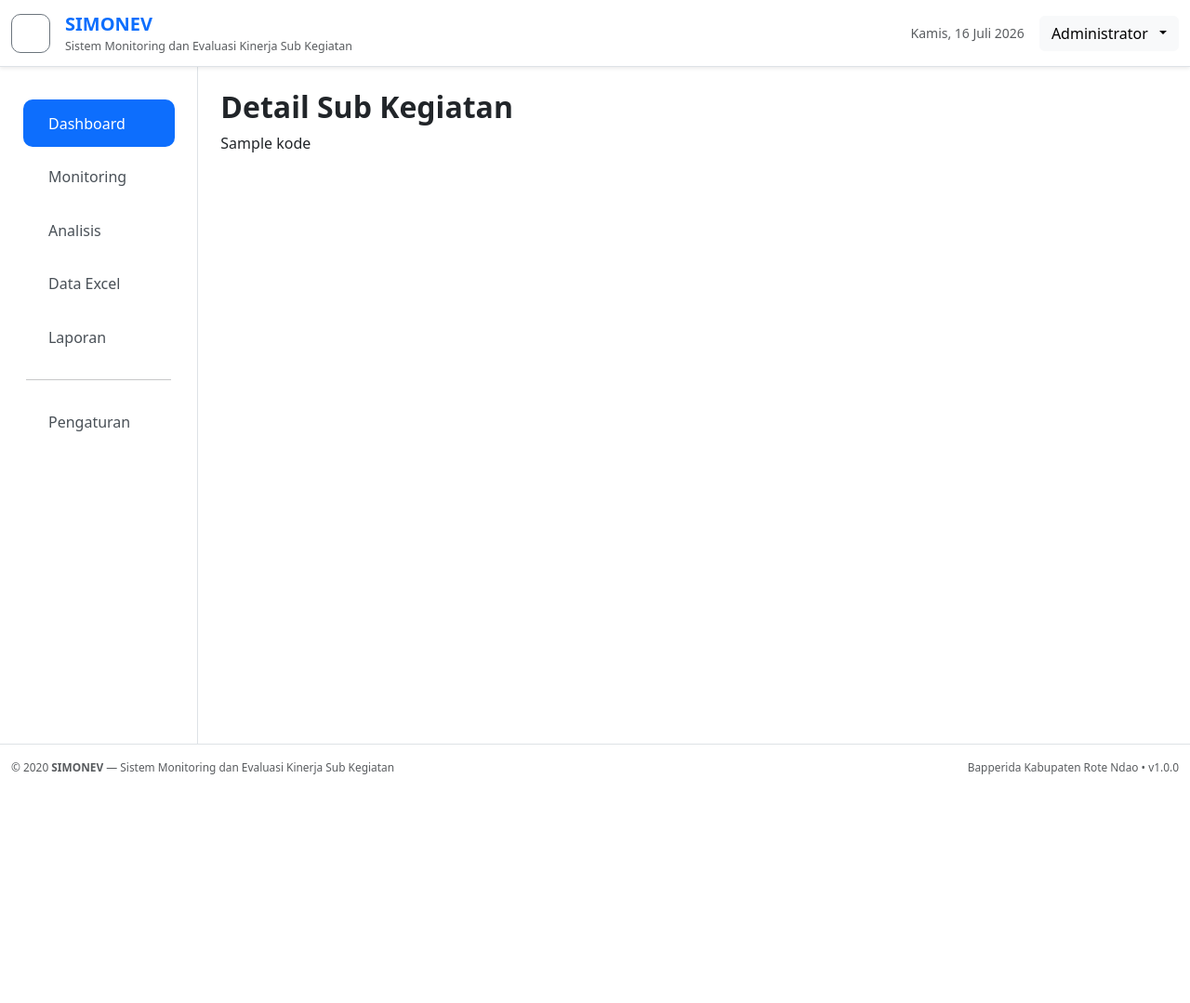
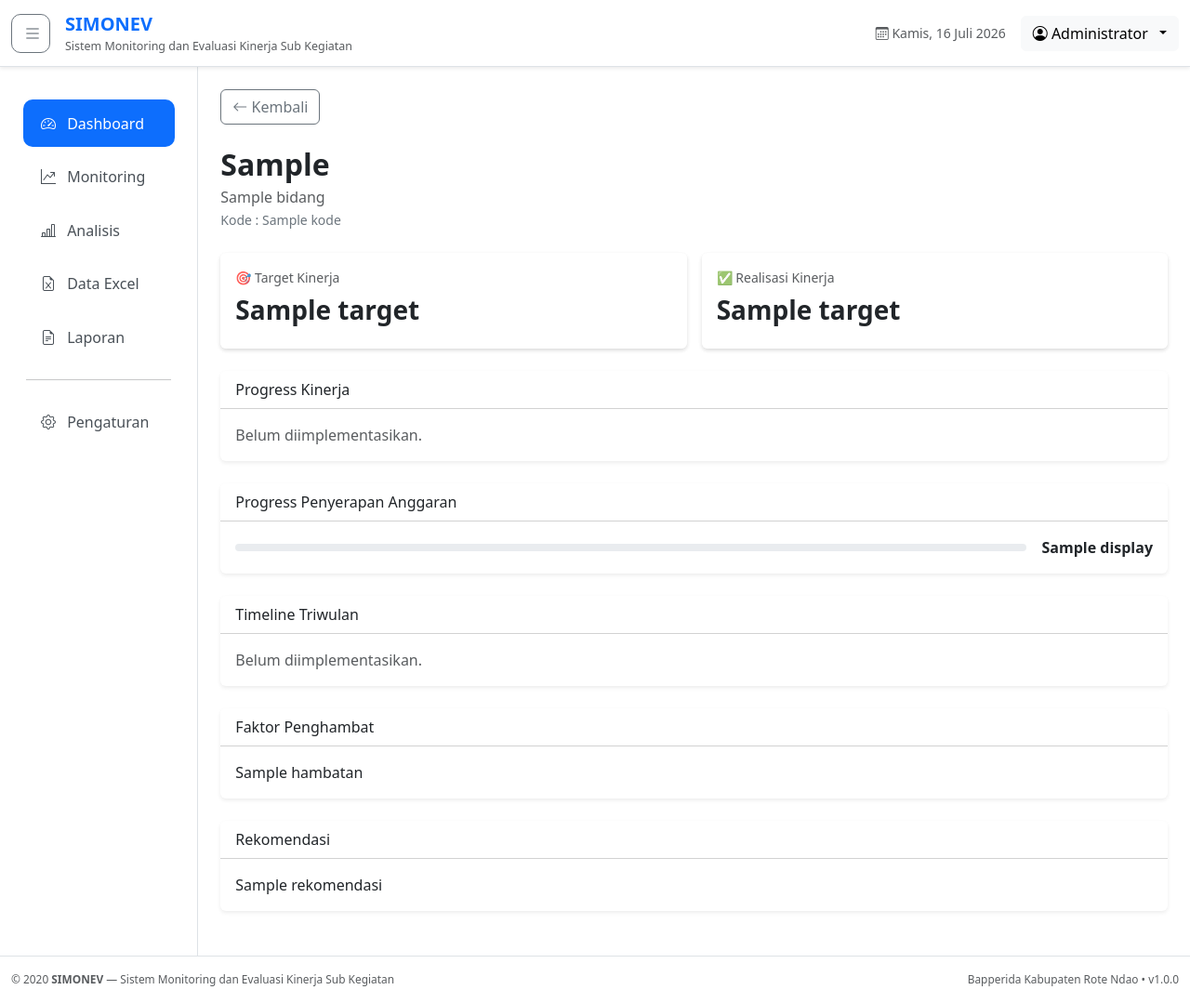
Before and after one commit to safridwirizky/simonev, a Flask app: template templates/detail.html in a window 1280 px wide. Shown: the whole page at 93% size. Before the commit the page ends 833 px from the top, so only its background shows below. Run offline with Flask 3, Linux system fonts and the light colour scheme; the template is opened without the code that fills it: most values are stand-ins (such as "Sample title", 1, 10 or a date in 2020); parts of the project's set-up code (start-up, migrations or seed data) failed here and were passed over; some libraries are stand-ins or nearby versions.

Commit message:
feat: detail page

```diff
--- /dev/null
+++ b/static/js/app.js
@@ -0,0 +1,27 @@
+document.addEventListener("DOMContentLoaded", () => {
+
+    animateProgressBars();
+
+});
+
+function animateProgressBars() {
+
+    document
+        .querySelectorAll(".progress-bar")
+        .forEach(bar => {
+
+            const progress = Number(
+                bar.dataset.progress || 0
+            );
+
+            bar.style.width = "0%";
+
+            requestAnimationFrame(() => {
+
+                bar.style.width = `${progress}%`;
+
+            });
+
+        });
+
+}
--- a/static/js/detail.js
+++ b/static/js/detail.js
@@ -0,0 +1,3 @@
+document.addEventListener("DOMContentLoaded", () => {
+
+});
--- a/templates/base.html
+++ b/templates/base.html
@@ -14,6 +14,9 @@
         </title>
 
         {{ bootstrap.load_css() }}
+
+        <link rel="stylesheet"
+              href="https://cdn.jsdelivr.net/npm/bootstrap-icons@1.11.3/font/bootstrap-icons.min.css">
 
         <link rel="stylesheet"
               href="{{ url_for('static', filename='css/styles.css') }}">
@@ -46,6 +49,11 @@
 
     {{ bootstrap.load_js() }}
 
+    <script src="{{ url_for(
+        'static',
+        filename='js/app.js'
+    ) }}"></script>
+
     <script src="https://cdn.jsdelivr.net/npm/apexcharts"></script>
 
     {% block scripts %}{% endblock %}
--- /dev/null
+++ b/templates/components/kpi_card.html
@@ -0,0 +1,29 @@
+<div class="card shadow-sm border-0 h-100">
+
+    <div class="card-body">
+
+        <div class="text-muted small">
+
+            {{ title }}
+
+        </div>
+
+        <h3 class="fw-bold mt-2">
+
+            {{ value }}
+
+            {% if subtitle %}
+
+                <small class="text-muted">
+
+                    {{ subtitle }}
+
+                </small>
+
+            {% endif %}
+
+        </h3>
+
+    </div>
+
+</div>
--- /dev/null
+++ b/templates/components/progress.html
@@ -0,0 +1,25 @@
+<div class="d-flex align-items-center gap-3">
+
+    <div class="progress flex-grow-1">
+
+        <div
+            class="progress-bar {{ status.color }}"
+            data-progress="{{ status.value }}"
+        ></div>
+
+    </div>
+
+    <span
+        class="fw-semibold text-nowrap"
+        title="
+Target : {{ status.target.display }}
+&#10;Realisasi : {{ status.realisasi.display }}
+&#10;{{ status.label }}
+"
+    >
+
+        {{ status.display }}
+
+    </span>
+
+</div>
--- a/templates/detail.html
+++ b/templates/detail.html
@@ -1,19 +1,207 @@
 {% extends "base.html" %}
 
 {% block title %}
-Detail
+{{ detail.sub_kegiatan }}
 {% endblock %}
 
 {% block content %}
 
 <div class="container-fluid">
 
-    <h2 class="fw-bold">
-        Detail Sub Kegiatan
-    </h2>
+    <!-- Header -->
 
-    <p>{{ kode }}</p>
+    <div class="mb-4">
+
+        <a
+            href="{{ url_for('dashboard.index') }}"
+            class="btn btn-outline-secondary mb-4"
+        >
+            <i class="bi bi-arrow-left"></i>
+
+            Kembali
+
+        </a>
+
+        <h2 class="fw-bold mb-1">
+
+            {{ detail.header.sub_kegiatan }}
+
+        </h2>
+
+        <div class="text-muted">
+
+            {{ detail.header.bidang }}
+
+        </div>
+
+        <small class="text-secondary">
+
+            Kode :
+            {{ detail.header.kode }}
+
+        </small>
+
+    </div>
+
+    <!-- KPI -->
+
+    <div class="row g-3 mb-4">
+
+        <div class="col-md-6">
+
+            <div class="card shadow-sm border-0">
+
+                {% with title="🎯 Target Kinerja",
+
+                        value=detail.kinerja.target,
+
+                        subtitle=detail.kinerja.satuan
+
+                %}
+
+                    {% include "components/kpi_card.html" %}
+
+                {% endwith %}
+
+            </div>
+
+        </div>
+
+        <div class="col-md-6">
+
+            <div class="card shadow-sm border-0">
+
+                {% with title="✅ Realisasi Kinerja",
+
+                        value=detail.kinerja.target,
+
+                        subtitle=detail.kinerja.satuan
+
+                %}
+
+                    {% include "components/kpi_card.html" %}
+
+                {% endwith %}
+
+            </div>
+
+        </div>
+
+    </div>
+
+    <!-- Progress Kinerja -->
+
+    <div class="card shadow-sm border-0 mb-4">
+
+        <div class="card-header bg-white">
+
+            Progress Kinerja
+
+        </div>
+
+        <div class="card-body">
+
+            <p class="text-muted mb-0">
+
+                Belum diimplementasikan.
+
+            </p>
+
+        </div>
+
+    </div>
+
+    <!-- Progress Anggaran -->
+
+    <div class="card shadow-sm border-0 mb-4">
+
+        <div class="card-header bg-white">
+
+            Progress Penyerapan Anggaran
+
+        </div>
+
+        <div class="card-body">
+
+            {% with status=detail.anggaran.status %}
+
+                {% include "components/progress.html" %}
+
+            {% endwith %}
+
+        </div>
+
+    </div>
+
+    <!-- Timeline -->
+
+    <div class="card shadow-sm border-0 mb-4">
+
+        <div class="card-header bg-white">
+
+            Timeline Triwulan
+
+        </div>
+
+        <div class="card-body">
+
+            <p class="text-muted mb-0">
+
+                Belum diimplementasikan.
+
+            </p>
+
+        </div>
+
+    </div>
+
+    <!-- Faktor Penghambat -->
+
+    <div class="card shadow-sm border-0 mb-4">
+
+        <div class="card-header bg-white">
+
+            Faktor Penghambat
+
+        </div>
+
+        <div class="card-body">
+
+            {{ detail.hambatan or
+            "Belum ada faktor penghambat." }}
+
+        </div>
+
+    </div>
+
+    <!-- Rekomendasi -->
+
+    <div class="card shadow-sm border-0 mb-4">
+
+        <div class="card-header bg-white">
+
+            Rekomendasi
+
+        </div>
+
+        <div class="card-body">
+
+            {{ detail.rekomendasi or
+            "Belum ada rekomendasi." }}
+
+        </div>
+
+    </div>
 
 </div>
 
 {% endblock %}
+
+{% block scripts %}
+
+<script src="{{ url_for(
+    'static',
+    filename='js/detail.js'
+) }}"></script>
+
+{% endblock %}
```
Also changed, not shown: routes/dashboard.py (+6 -1 lines), services/analytics_service.py (+157 -28 lines), services/dashboard_service.py (+9 -3 lines), static/js/dashboard.js (+25 -50 lines), templates/components/cards.html (added, +19 -0 lines), templates/index.html (+13 -22 lines), 1 other file.
